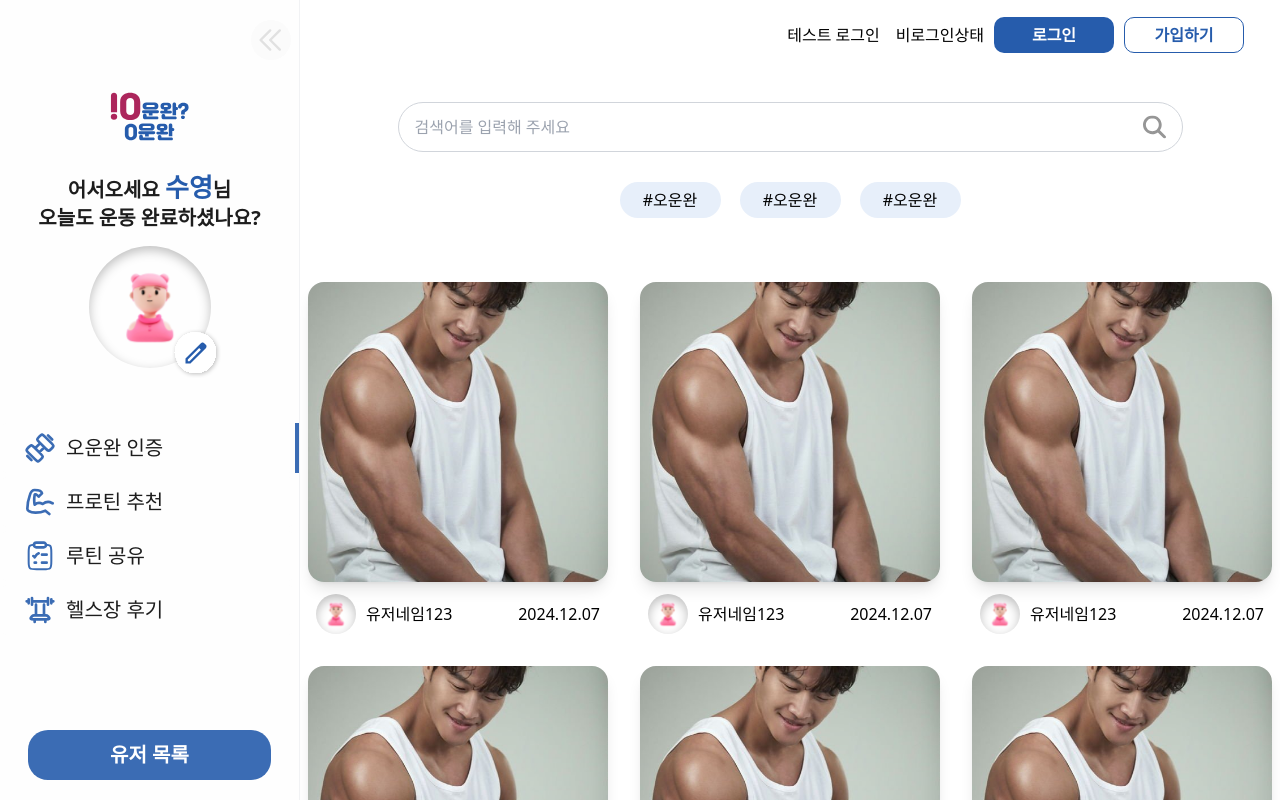
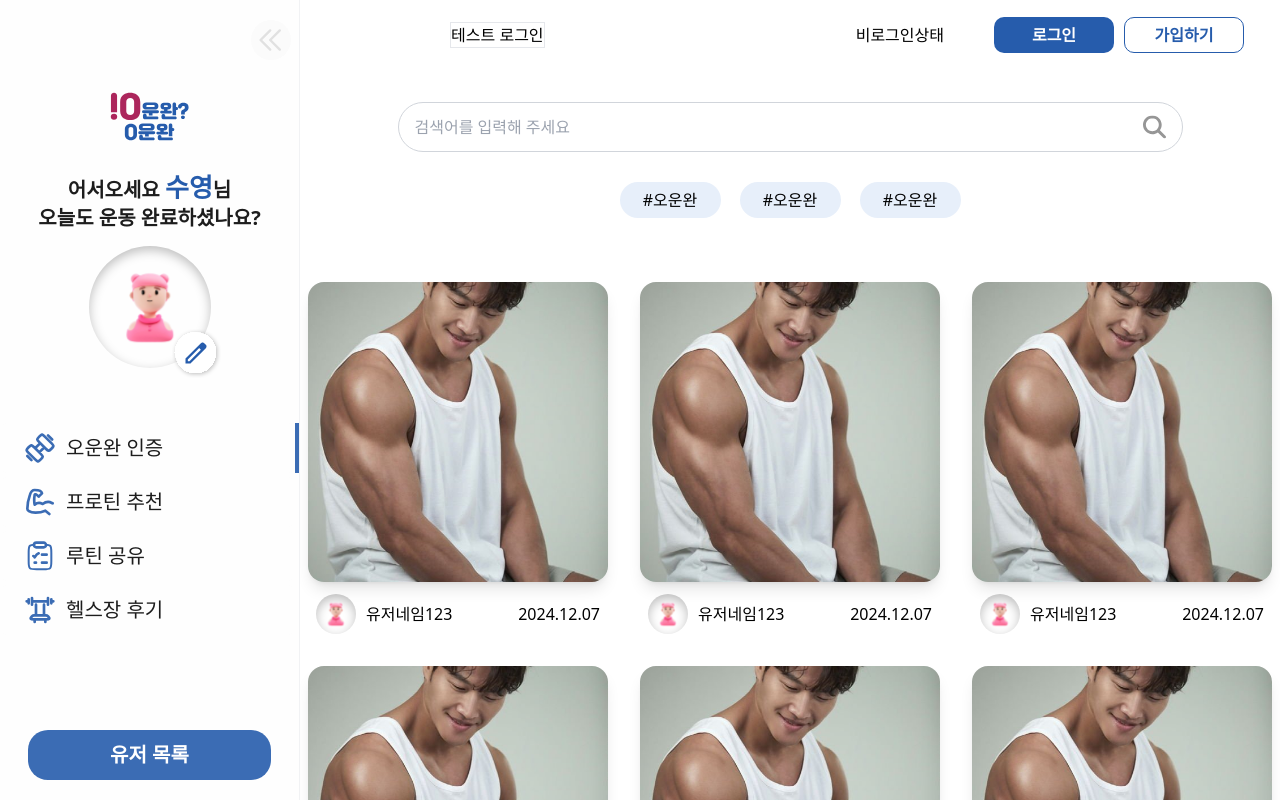
Before and after one commit to yoo-nji/Today_Workout_Done, a React (Vite) app: page / in a window 1280 px wide. Shown: the top 800 px of the page. Built offline with nearby package versions, Linux system fonts and the light colour scheme; no server answers; a web font is replaced by a local one.

Commit message:
[FEAT]#79_logoOnOffbySidebar_newPostButton

```diff
--- a/src/components/rootlayout/Header.tsx
+++ b/src/components/rootlayout/Header.tsx
@@ -5,29 +5,34 @@ import logoImg from "../../assets/loge.svg";
 import UserProfile from "../UserProfile";
 import ButtonComponent from "../ButtonComponent";
 import { useAuth } from "../../stores/authStore";
-import React from "react";
+import React, { useEffect } from "react";
 
-export default function Header({ logo }: { logo?: boolean }) {
+// 사이드바 접힐때 로고 보이도록 처리하자
+export default function Header({
+  logo,
+  sidebar,
+}: {
+  logo?: boolean;
+  sidebar?: boolean;
+}) {
   const navigate = useNavigate();
-
   // Todo : 테스트 로그인 변경기능, 로그인 기능 개발 이후 연동후에 삭제해야함
   const [testlogin, settestlogin] = React.useState(false);
   const testloginHandler = () => {
     settestlogin(!testlogin);
   };
-  // 여기까지
 
   // Todo : 로그인기능 구현 후에 이 값으로 로그인 분기처리
-  const isLoggedin = useAuth().isLoggedIn;
-
+  // const isLoggedin = useAuth().isLoggedIn;
   // Todo : 로그아웃기능 구현
   const logout = () => {};
 
   return (
     <header
       className={twMerge(
-        "h-[70px] flex items-center justify-end px-[36px] py-[20px] ",
-        logo ? "justify-between" : "justify-end"
+        "h-[70px] flex items-center justify-end py-[20px] ",
+        logo ? "justify-between" : "justify-end",
+        sidebar ? "pl-[100px] pr-[36px]" : "px-[36px]"
       )}
     >
       <div>
@@ -38,21 +43,32 @@ export default function Header({ logo }: { logo?: boolean }) {
           onClick={() => navigate("/")}
         />
       </div>
-      <button className="mx-4" onClick={testloginHandler}>
+      <button
+        className="mx-10 items-center justify-center border-solid border"
+        onClick={testloginHandler}
+      >
         테스트 로그인
       </button>
       {testlogin ? (
         // 로그인 상태 분기
         <div className="flex gap-[10px] items-center">
-          <p className="mx-10">로그인상태</p>
+          <p className="mx-10 items-center justify-center">로그인상태</p>
 
           <ButtonComponent
-            bgcolor="bg-white"
-            textcolor="text-[#265CAC]"
+            bgcolor="bg-[#265CAC]"
+            textcolor="text-[white]"
             // Todo : 로그이웃기능 zustand에서 로그인이 구현하는것 보고 추후 처리
             onClick={() => useAuth().logout()}
           >
             {"로그아웃"}
+          </ButtonComponent>
+          <ButtonComponent
+            bgcolor="bg-white"
+            textcolor="text-[#265CAC]"
+            // Todo : 글작성 페이지 도메인으로 변경
+            onClick={() => navigate("/newPost")}
+          >
+            {"새글등록"}
           </ButtonComponent>
 
           {/* {!isLoggedIn && } */}
@@ -79,13 +95,14 @@ export default function Header({ logo }: { logo?: boolean }) {
             BackHeight="h-[48px]"
             IconWidth="w-[33px]"
             IconHeight="h-[33px]"
-            onClick={() => {}}
+            // Todo : 추후 마이페이지 어케 이동하는지 보고 처리
+            onClick={() => navigate("/user/login")}
           />
         </div>
       ) : (
         // 비로그인 상태 분기
         <div className="flex gap-[10px] items-center">
-          <p>비로그인상태</p>
+          <p className="mx-10 items-center justify-left">비로그인상태</p>
           <ButtonComponent
             bgcolor="bg-[#265CAC]"
             textcolor="text-white"
--- a/src/layouts/RootLayout.tsx
+++ b/src/layouts/RootLayout.tsx
@@ -10,7 +10,7 @@ export default function RootLayout() {
     <div className="flex">
       <Sidebar />
       <div className="flex flex-col h-screen min-h-screen w-full">
-        <Header />
+        <Header logo sidebar />
         <div
           className={twMerge(
             "h-full pl-[300px] transition-all",
```
